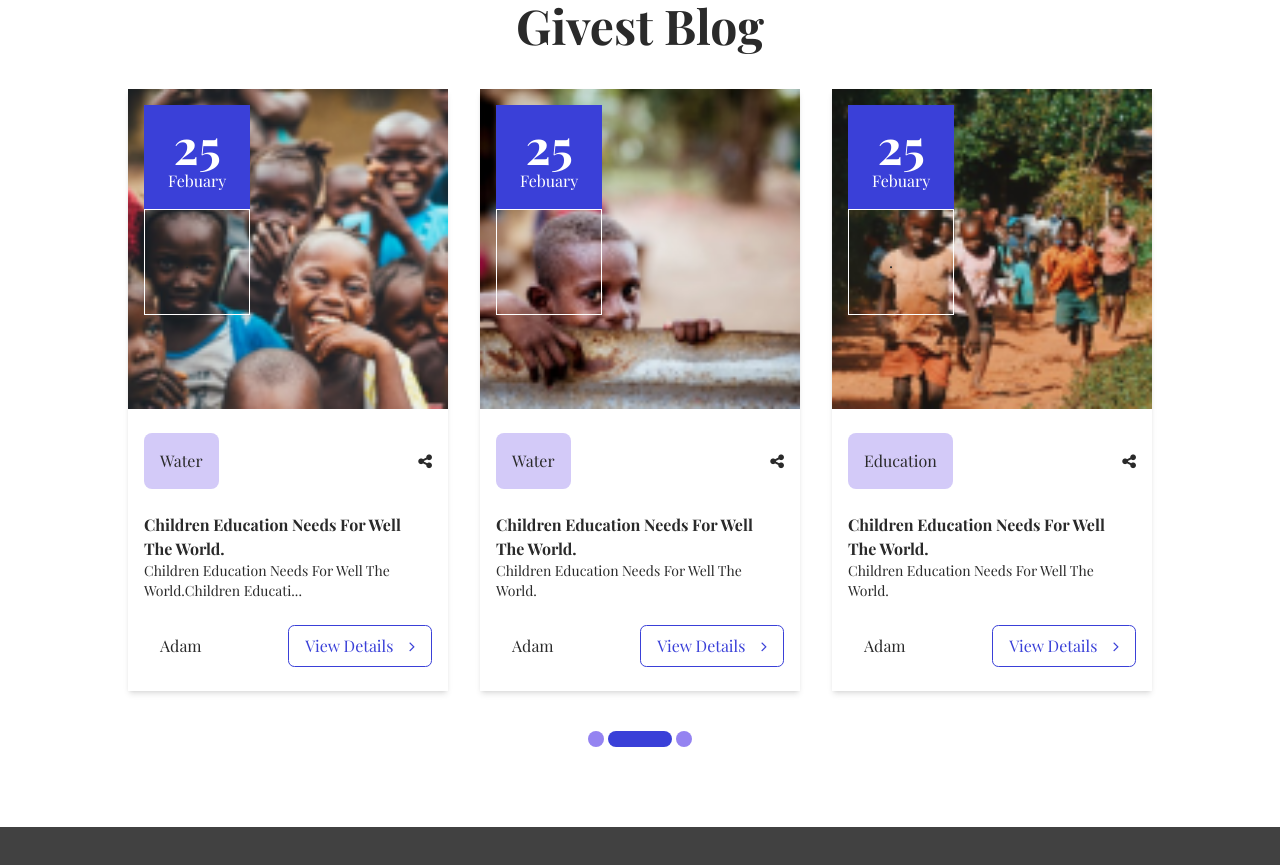
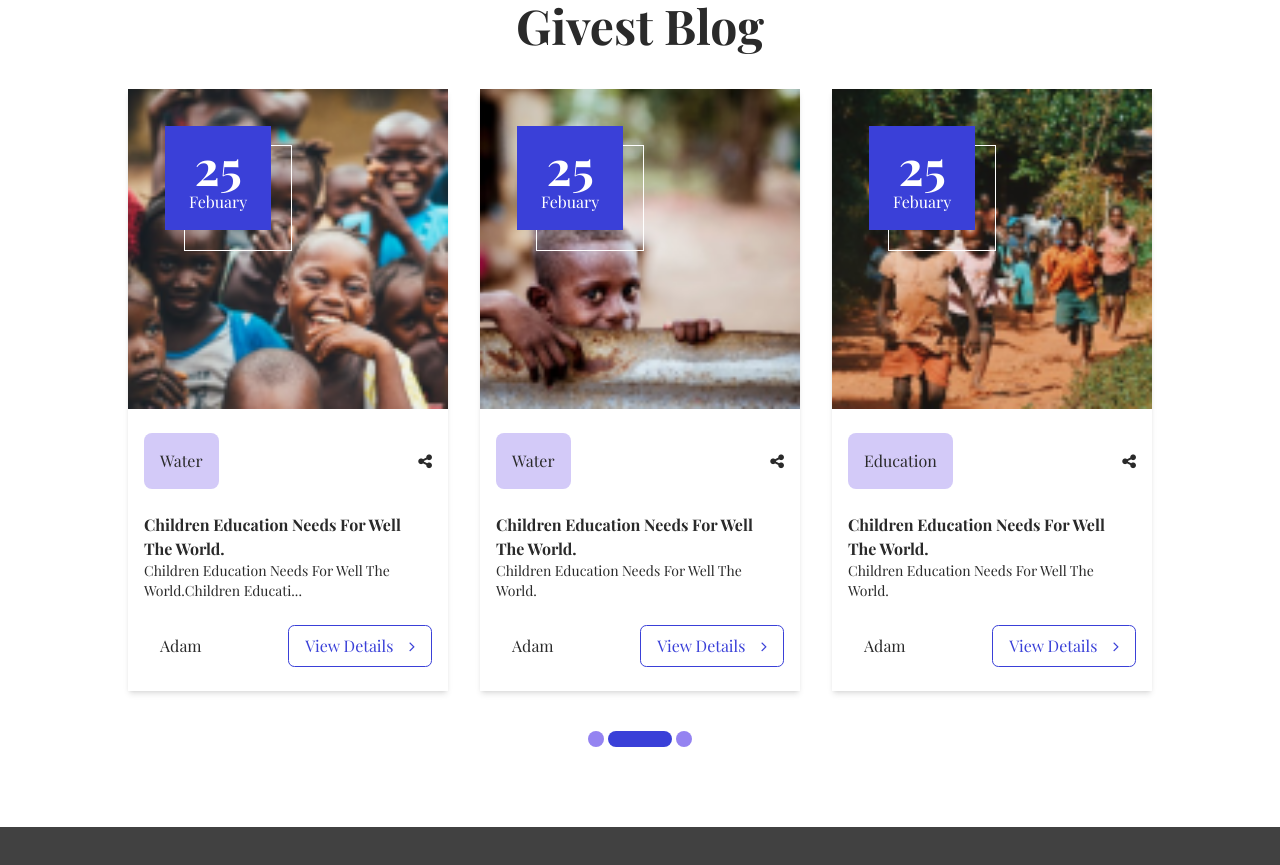
Before and after one commit to RajniAttri/CharityConnect, a React (Vite) app: page / in a window 1280 px wide. Shown: the part 5498-6363 px from the top of the page. Built offline with nearby package versions, Linux system fonts and the light colour scheme; a web font is replaced by a local one.

Commit message:
fix blog section

```diff
--- a/src/components/layout/Footer.jsx
+++ b/src/components/layout/Footer.jsx
@@ -6,6 +6,7 @@ import image5 from "../../assets/images/Rectangle 15.png";
 import image6 from "../../assets/images/Rectangle 16.png";
 import image1 from "../../assets/images/Rectangle 2.png";
 import image2 from "../../assets/images/Rectangle 5.png";
+
 function Footer() {
   return (
     <footer className="px-6 md:px-32  mt-20 pt-20 gap-8 items-center text-white bg-[#414141] ">
--- a/src/pages/home/components/BlogCard.jsx
+++ b/src/pages/home/components/BlogCard.jsx
@@ -13,16 +13,17 @@ function BlogCard(props) {
       <div className=" relative w-full  ">
         <img src={image} alt="" className="w-full" />
         <div className="absolute top-[5%] left-[5%] ">
-          <div className="bg-primary-color text-white text-center w-fit py-4 px-6">
-            <p className=" text-3xl md:text-5xl font-bold text-center ">
-              {day}
-            </p>
-            <p>{month}</p>
+          <div className="relative border border-white left-10 top-10 ">
+            <div className="bg-primary-color text-white text-center w-fit py-4 px-6 relative  bottom-5 right-5">
+              <p className=" text-3xl md:text-5xl font-bold text-center ">
+                {day}
+              </p>
+              <p>{month}</p>
+            </div>
           </div>
-          <div className=" relative top-[-40] bg-transparent p-10 border border-white">
-            {" "}
+          {/* <div className=" relative top-[-40] bg-transparent p-10 border border-white">
             .
-          </div>
+          </div> */}
         </div>
       </div>
       <div className="flex flex-row justify-between px-4 items-center">
```
